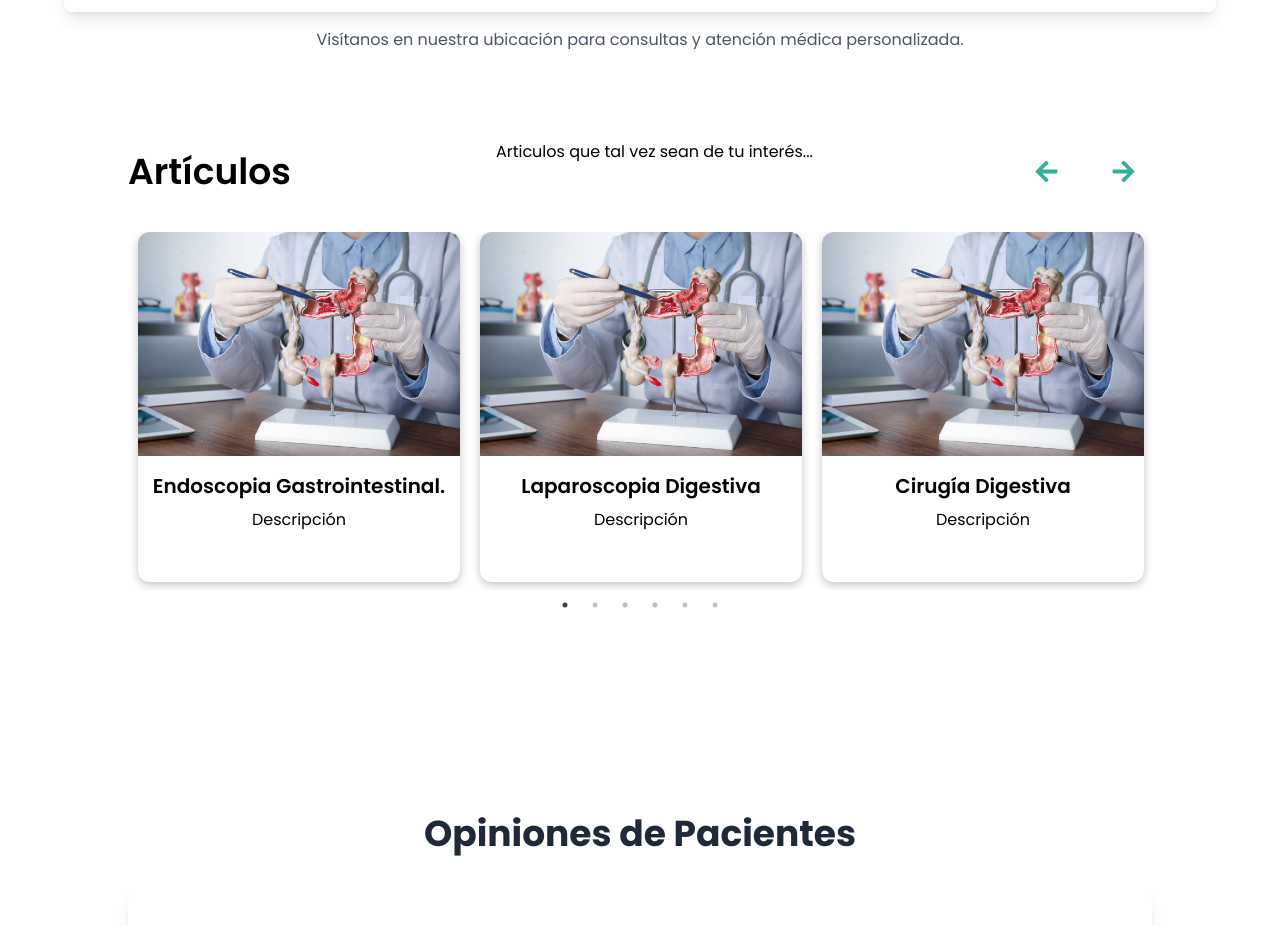
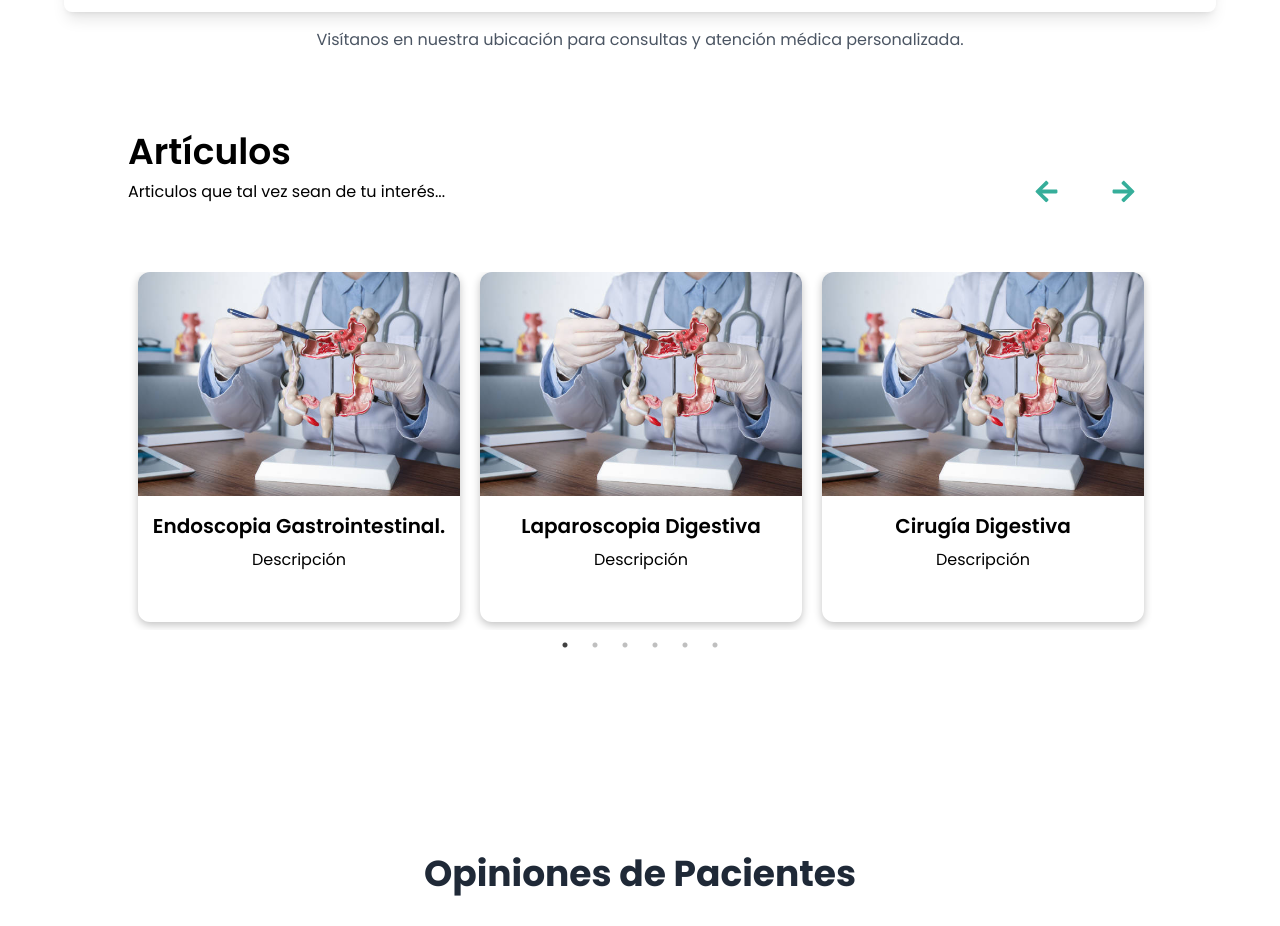
Before and after one commit to Irwingduran/ws-dr-julio-alvarado, a React (Vite) app: page / in a window 1280 px wide. Shown: the part 5460-6386 px from the top of the page. Built offline with nearby package versions, Linux system fonts and the light colour scheme; grey boxes are pictures that could not be loaded.

Commit message:
update Blog.jsx

```diff
--- a/src/pages/home/Blog.jsx
+++ b/src/pages/home/Blog.jsx
@@ -81,10 +81,10 @@ const Blog = () => {
   return (
     <div className="h-fit py-20 flex flex-col justify-center lg:px-32 px-5 bg-white">
       <div className="flex flex-col items-center lg:flex-row object-center justify-between mb-10 lg:mb-0">
-        <h1 className=" text-4xl font-semibold text-center lg:text-start">
+        <div className="text-center mb-12">
+          <h1 className="text-4xl font-semibold text-center lg:text-start">
            Artículos
           </h1>
-        <div className="text-center mb-12">
           <p className=" mt-2 text-center lg:text-start">
             Articulos que tal vez sean de tu interés...
           </p>
```
